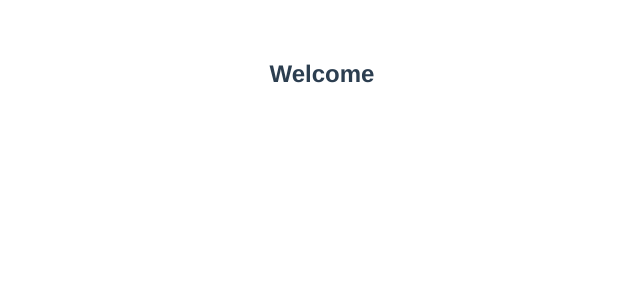
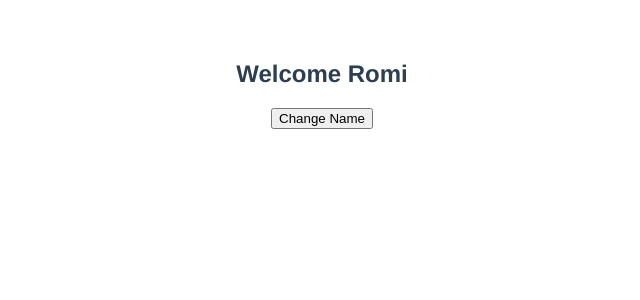
Before and after one commit to romiardisaja/vue-cli-project, a Vue app: page / in a window 1280 px wide. Shown: the top 300 px of the page, without its empty margins (318-958 px from the left). Built offline with nearby package versions, Linux system fonts and the light colour scheme.

Commit message:
add 2-data-and-methods

```diff
--- a/src/App.vue
+++ b/src/App.vue
@@ -1,13 +1,23 @@
 <template>
-    <h2>Welcome</h2>
+    <h2>Welcome {{ nama }}</h2>
+    <!-- <button v-on:click="changeName">Change Name</button> -->
+    <button @click="changeName">Change Name</button>
 </template>
 
 <script>
 
 export default {
   name: 'App',
-  components: {
-  }
+  data(){
+    return{
+      nama: 'Romi'
+    }
+  },
+  methods: {
+    changeName(){
+      this.nama = 'Rassya'
+    }
+  },
 }
 </script>
 
```
